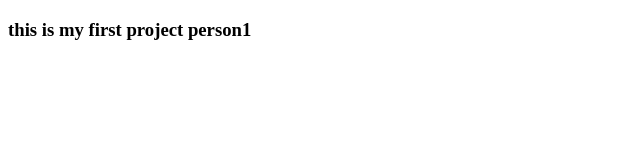
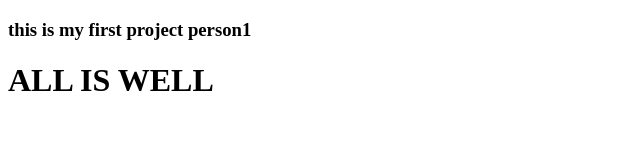
Before and after one commit to Charan9052/demo1, a plain HTML site: page index.html in a window 1280 px wide. Shown: the whole page, without its empty margins (0-640 px from the left). Drawn offline with Linux system fonts and the light colour scheme.

Commit message:
ALL IS WELL

```diff
--- a/index.html
+++ b/index.html
@@ -7,5 +7,6 @@
 </head>
 <body>
     <h3>this is my first project person1</h3>
+    <h1>ALL IS WELL</h1>
 </body>
 </html>
```
